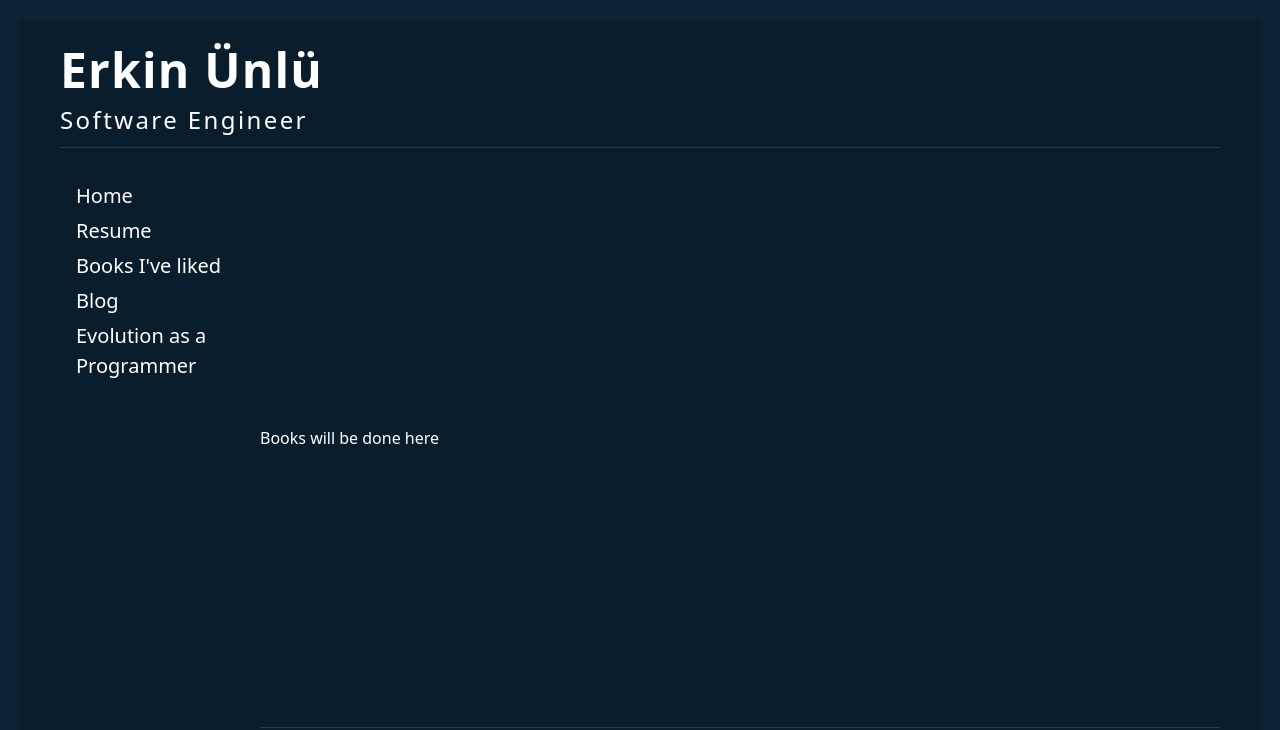
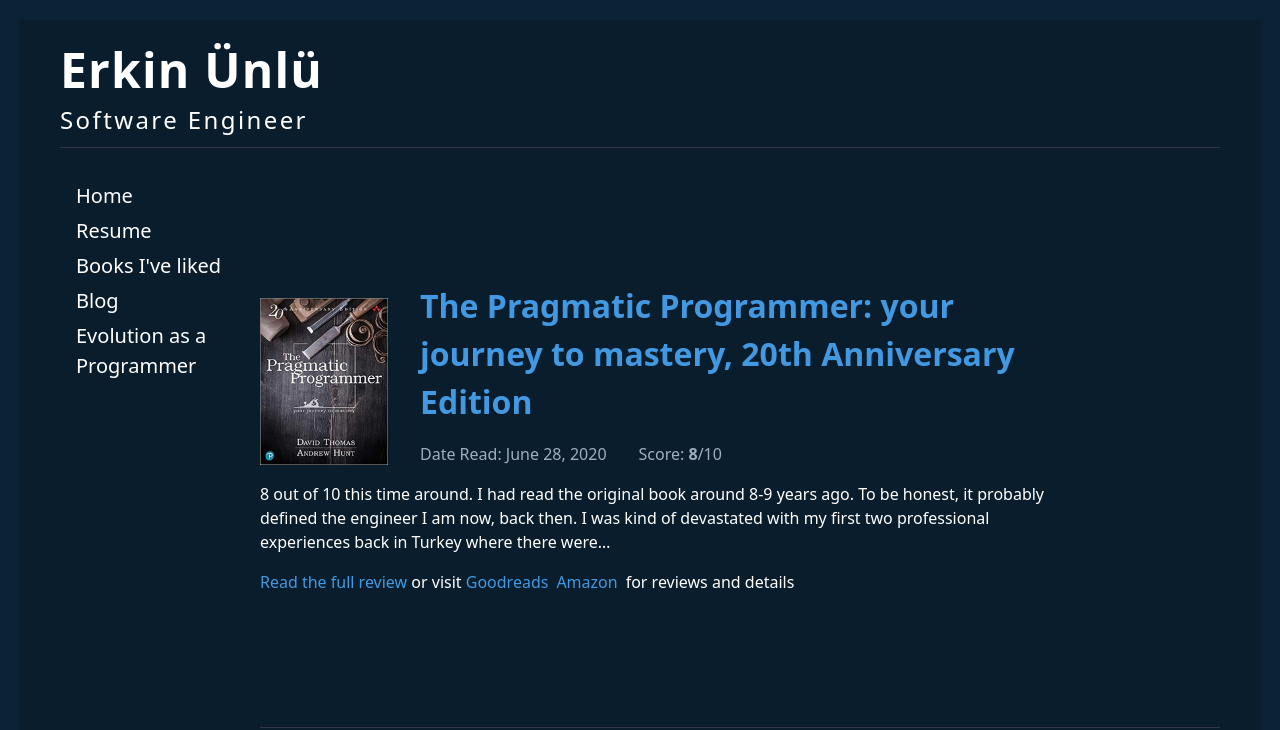
Before and after one commit to erkinun/gatsby-resume, a Gatsby site: page /books in a window 1280 px wide. Shown: the top 730 px of the page. Built offline with nearby package versions, Linux system fonts and the light colour scheme; Gatsby itself is replaced by a stand-in of ours.

Commit message:
book listing

```diff
--- a/src/components/book-card.jsx
+++ b/src/components/book-card.jsx
@@ -3,14 +3,16 @@ import styled from 'styled-components'
 
 const Title = styled.div`
   font-size: 2rem;
+  font-weight: 800;
   margin-bottom: 1rem;
 `
 
 const Photo = styled.div`
-  height: 9rem;
-  width: 6rem;
+  height: 12rem;
+  width: 8rem;
   float: left;
   margin-right: 2rem;
+  padding-top: 1rem;
 `
 
 const Main = styled.div`
@@ -40,7 +42,11 @@ const links = (goodreadsLink, amazonLink) => {
     amazonLink && { name: 'Amazon', link: amazonLink },
   ]
 
-  return ls.map(l => <Link href={l.link}>{l.name}</Link>)
+  return ls.map(l => (
+    <Link className="text-primary-500" href={l.link}>
+      {l.name}
+    </Link>
+  ))
 }
 
 export default ({
@@ -54,21 +60,29 @@ export default ({
 }) => {
   return (
     <Main>
-      <Photo>Photo will be here</Photo>
-      <Title>{title}</Title>
+      <Photo>
+        <a href={postLink}>
+          <img src={photo} />
+        </a>
+      </Photo>
+      <Title className="text-primary-500">
+        <a href={postLink}>{title}</a>
+      </Title>
       <div className="container">
         <Meta>
-          <Date>
+          <Date className="text-neutral-500">
             Date Read: <span>{date}</span>
           </Date>
-          <div>
+          <div className="text-neutral-500">
             Score: <strong>{score}</strong>/10
           </div>
         </Meta>
         <Text>{summary}</Text>
         <div className="links">
-          <a href={postLink}>Read the full review</a> or visit{' '}
-          {links(goodreadsLink, amazonLink)}for reviews and details
+          <a className="text-primary-500" href={postLink}>
+            Read the full review
+          </a>{' '}
+          or visit {links(goodreadsLink, amazonLink)}for reviews and details
         </div>
       </div>
     </Main>
--- a/src/pages/books.js
+++ b/src/pages/books.js
@@ -1,16 +1,64 @@
 import React from 'react'
 
 import { Page } from '../components'
+import BookCard from '../components/book-card'
 
-// TODO next books listing page, add an intro text there!
+// TODO add an intro text there!
 // TODO maybe override links in book template component?
 // TODO check everything works
 // TODO use gatsby image for thumbnails?
 // TODO will require sorting
 // TODO implement search
 // TODO affiliate-links?
-const Books = () => (
-  <Page title="Books" render={() => <div>Books will be done here</div>} />
-)
+const Books = ({
+  data: {
+    allMarkdownRemark: { edges },
+  },
+}) => {
+  const Books = edges.map(edge => {
+    const links = {
+      goodreadsLink: edge.node.frontmatter.goodreadsLink,
+      amazonLink: edge.node.frontmatter.amazonLink,
+    }
+    return (
+      <BookCard
+        key={edge.node.id}
+        photo={edge.node.frontmatter.thumbnail}
+        title={edge.node.frontmatter.title}
+        date={edge.node.frontmatter.date}
+        score={edge.node.frontmatter.score}
+        summary={edge.node.excerpt}
+        links={links}
+        postLink={edge.node.frontmatter.path}
+      />
+    )
+  })
+  return <Page title="Books" render={() => <div>{Books}</div>} />
+}
 
 export default Books
+
+export const pageQuery = graphql`
+  query {
+    allMarkdownRemark(
+      sort: { order: DESC, fields: [frontmatter___date] }
+      filter: { fileAbsolutePath: { regex: "/(book)/" } }
+    ) {
+      edges {
+        node {
+          id
+          excerpt(pruneLength: 250)
+          frontmatter {
+            date(formatString: "MMMM DD, YYYY")
+            path
+            title
+            amazonLink
+            goodreadsLink
+            score
+            thumbnail
+          }
+        }
+      }
+    }
+  }
+`
```
